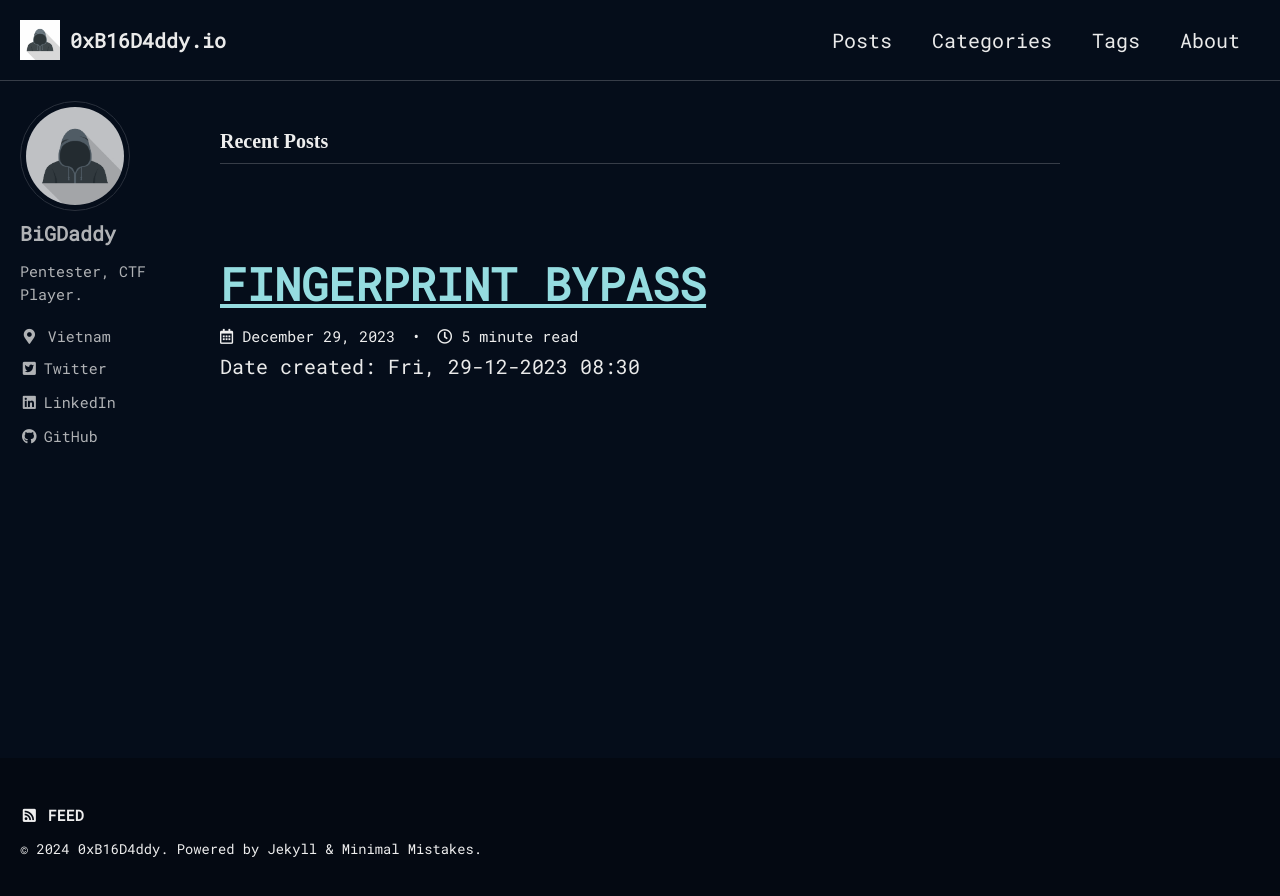
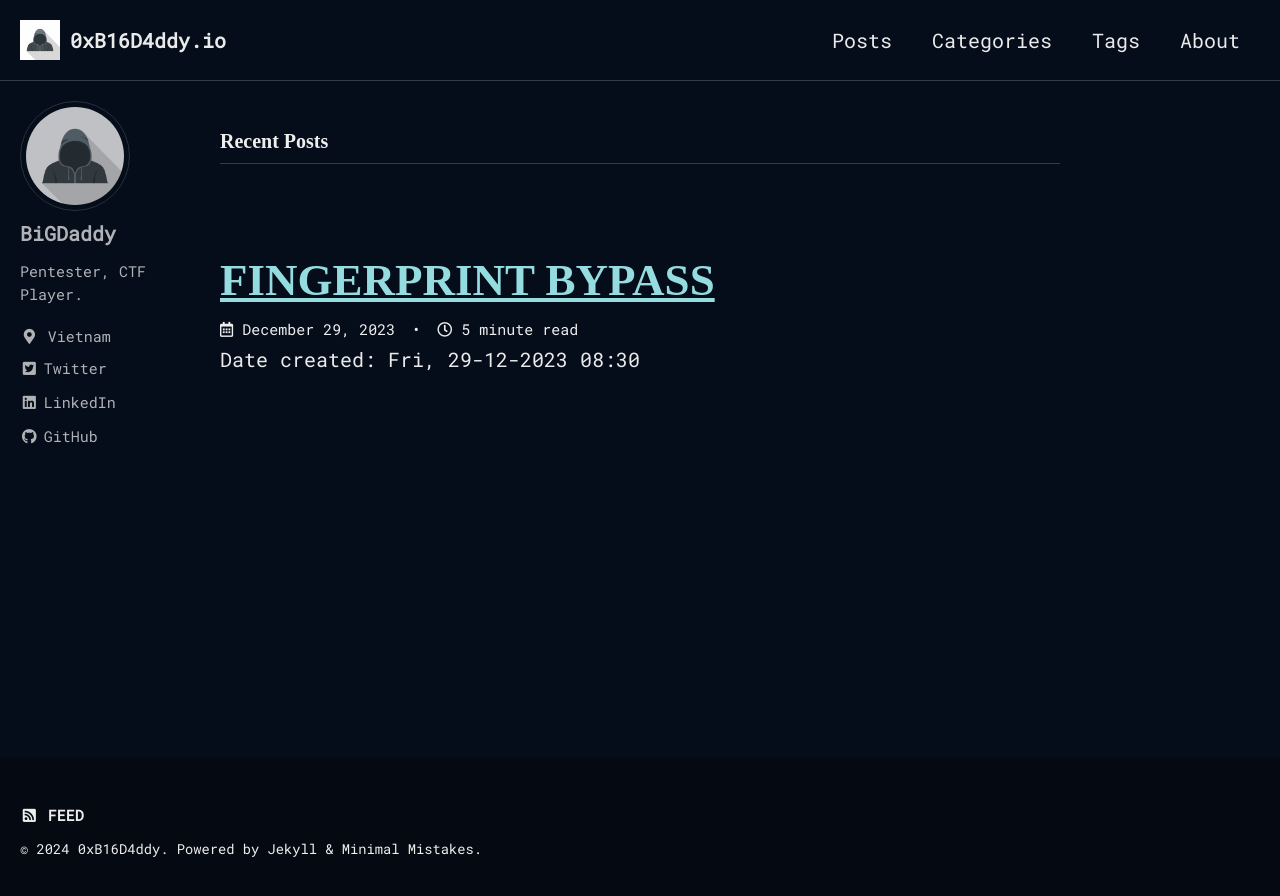
Before and after one commit to 0xB16D4ddy/0xB16D4ddy.github.io, a Jekyll site: the page built from index.html, in a window 1280 px wide. Shown: the top 896 px of the page. Built offline with Jekyll 4.4.1, drawn with Linux system fonts in a browser that asks for light colours; cached includes are drawn as plain includes; some web fonts are replaced; a script that is not in the unit is left out; the list of posts is cut into pages by our own code.

Commit message:
fix: change title to terminal font family

```diff
--- a/_sass/minimal-mistakes/_archive.scss
+++ b/_sass/minimal-mistakes/_archive.scss
@@ -45,7 +45,8 @@
 
 .archive__item-title {
   margin-bottom: 0.25em;
-  font-family: $sans-serif-narrow;
+  // change font of title to terminal font
+  font-family: $sans-serif-terminal;
   line-height: initial;
   overflow: hidden;
   text-overflow: ellipsis;
```
